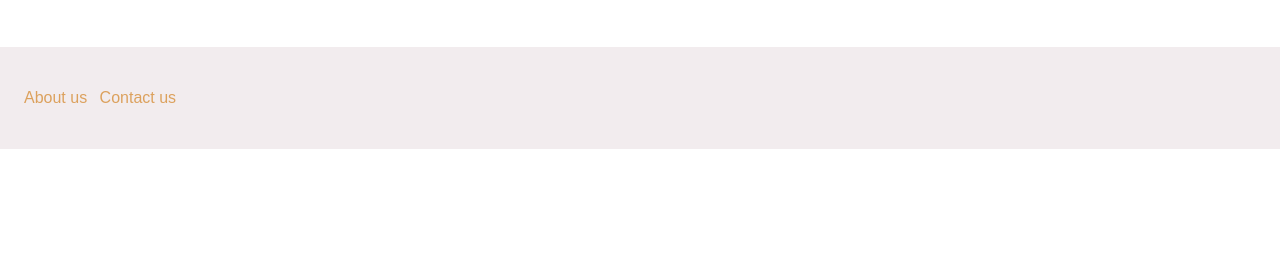
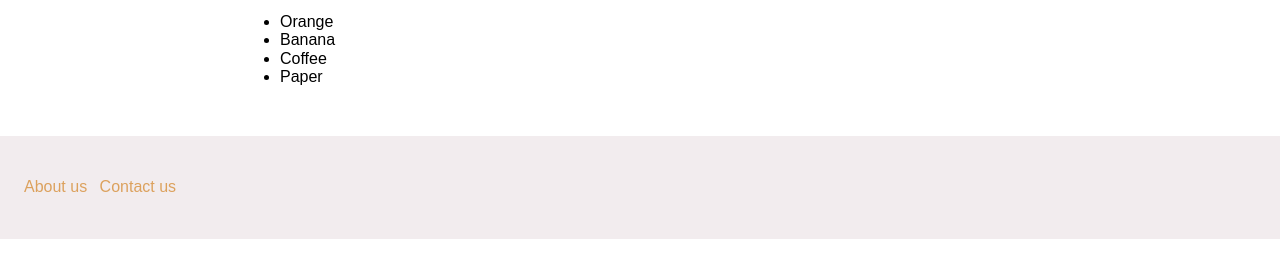
Before and after one commit to chezeee/Lesson23-task5, a plain HTML site: page index.html in a window 1280 px wide. Shown: the part 250-528 px from the top of the page. Drawn offline with Linux system fonts and the light colour scheme.

Commit message:
Solution added

```diff
--- a/index.html
+++ b/index.html
@@ -33,7 +33,7 @@
     <a href="about.html" target="_blank">About us</a>
     <a href="contact.html" target="_blank">Contact us</a>
   </footer>
-  <script src="js/index.js"></script>
+  <script src="src/js/index.js"></script>
 </body>
 
 </html>
--- a/src/js/index.js
+++ b/src/js/index.js
@@ -2,7 +2,11 @@
  * @param {string[]} items
  */
 const renderShoppingList = (items) => {
-  // your code
+  const shoppingList = document.querySelector("#shopping-list");
+
+  items.forEach((product) => {
+    shoppingList.insertAdjacentHTML("beforeend", `<li>${product}</li>`);
+  });
 };
 
 // Sample usage - do not modify
```
